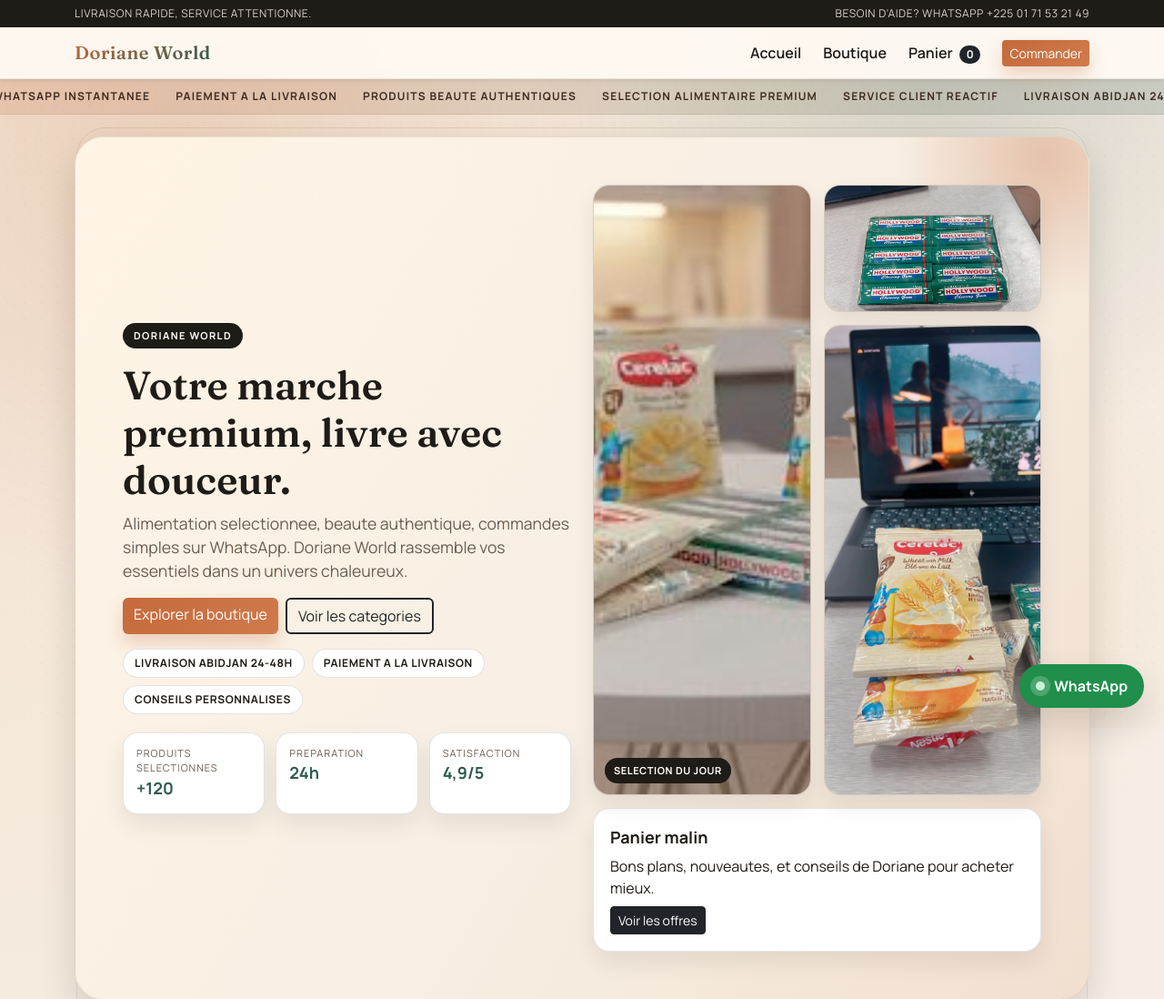
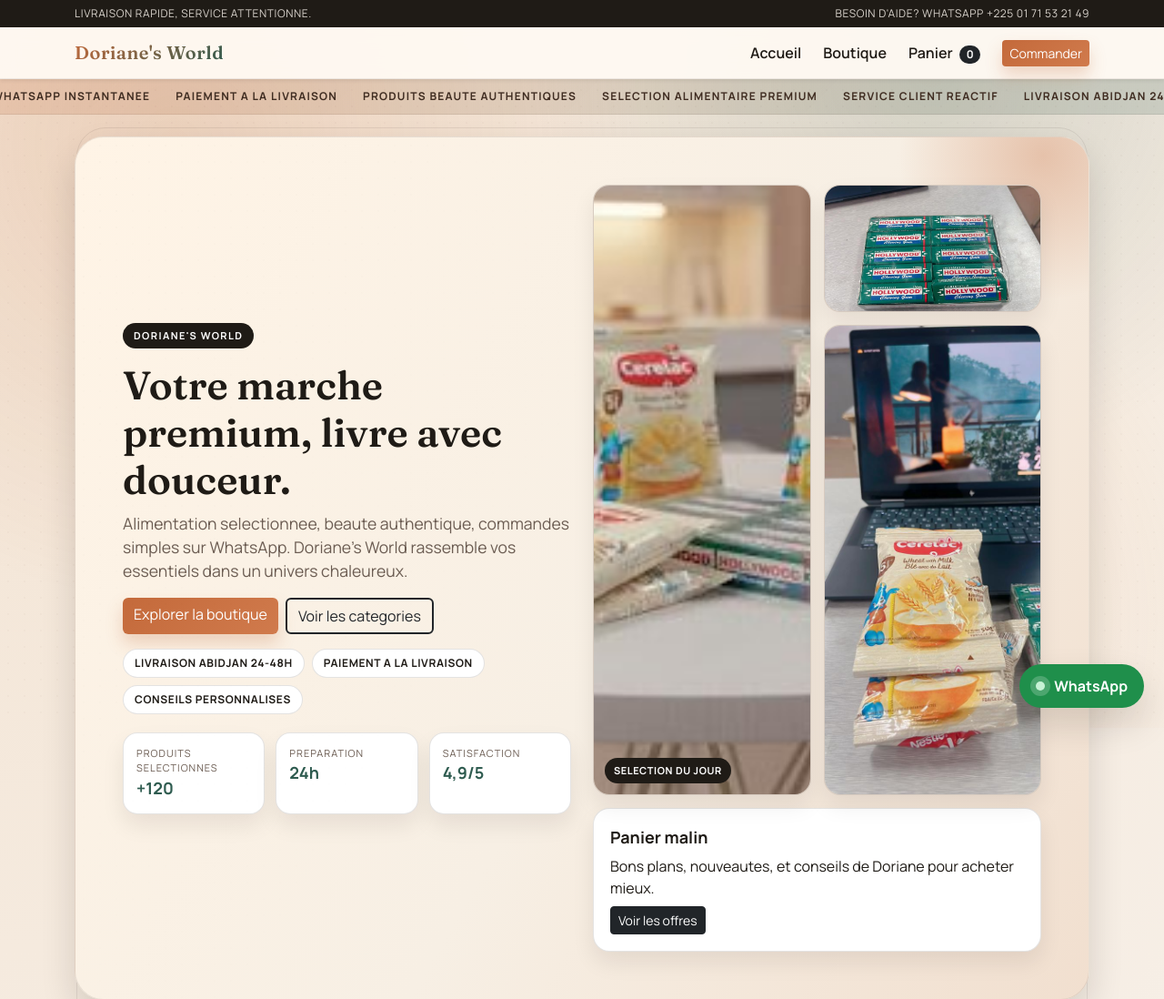
Before and after one commit to asaphfelix03-beep/doriane-world, a Django app: page / in a window 1280 px wide. Shown: the top 1098 px of the page at 91% size. Run offline with Django 4.2, Linux system fonts and the light colour scheme; data comes from the database, SQL or seed files in the repository.

Commit message:
Rebranding: Update site name to Doriane's World

```diff
--- a/doriane_world/settings.py
+++ b/doriane_world/settings.py
@@ -108,6 +108,6 @@ EMAIL_BACKEND = os.getenv(
 )
 DEFAULT_FROM_EMAIL = os.getenv(
     "DEFAULT_FROM_EMAIL",
-    "Doriane World <no-reply@dorianeworld.local>",
+    "Doriane's World <no-reply@dorianeworld.local>",
 )
 WHATSAPP_NUMBER = os.getenv("WHATSAPP_NUMBER", "2250171532149")
--- a/templates/base.html
+++ b/templates/base.html
@@ -4,7 +4,7 @@
 <head>
   <meta charset="utf-8">
   <meta name="viewport" content="width=device-width, initial-scale=1">
-  <title>Doriane World</title>
+  <title>Doriane's World</title>
   <link rel="preconnect" href="https://fonts.googleapis.com">
   <link rel="preconnect" href="https://fonts.gstatic.com" crossorigin>
   <link href="https://fonts.googleapis.com/css2?family=Fraunces:wght@600;700&family=Manrope:wght@400;600;700&display=swap" rel="stylesheet">
@@ -21,7 +21,7 @@
 
   <nav class="navbar navbar-expand-lg nav-cream shadow-sm">
     <div class="container">
-      <a class="navbar-brand brand-mark" href="{% url 'home' %}">Doriane World</a>
+      <a class="navbar-brand brand-mark" href="{% url 'home' %}">Doriane's World</a>
       <button class="navbar-toggler" type="button" data-bs-toggle="collapse" data-bs-target="#navMain">
         <span class="navbar-toggler-icon"></span>
       </button>
--- a/templates/home.html
+++ b/templates/home.html
@@ -5,9 +5,9 @@
   <section class="home-hero reveal">
     <div class="row g-4 align-items-center">
       <div class="col-lg-6">
-        <span class="home-badge">Doriane World</span>
+        <span class="home-badge">Doriane's World</span>
         <h1 class="home-title">Votre marche premium, livre avec douceur.</h1>
-        <p class="home-lead">Alimentation selectionnee, beaute authentique, commandes simples sur WhatsApp. Doriane World rassemble vos essentiels dans un univers chaleureux.</p>
+        <p class="home-lead">Alimentation selectionnee, beaute authentique, commandes simples sur WhatsApp. Doriane's World rassemble vos essentiels dans un univers chaleureux.</p>
         <div class="d-flex gap-2 home-actions">
           <a class="btn btn-accent" href="{% url 'shop' %}">Explorer la boutique</a>
           <a class="btn btn-outline-dark" href="#categories">Voir les categories</a>
--- a/templates/orders/quick_confirmation.html
+++ b/templates/orders/quick_confirmation.html
@@ -12,7 +12,7 @@
   </div>
   <div class="d-flex justify-content-center gap-2 flex-wrap mt-3">
     <a class="btn btn-accent" href="{% url 'shop' %}">Retour boutique</a>
-    <a class="btn btn-outline-dark" target="_blank" href="https://wa.me/2250171532149?text=Bonjour%20Doriane%20World%2C%20je%20confirme%20ma%20commande%20rapide.">Confirmer sur WhatsApp</a>
+    <a class="btn btn-outline-dark" target="_blank" href="https://wa.me/2250171532149?text=Bonjour%20Doriane's%20World%2C%20je%20confirme%20ma%20commande%20rapide.">Confirmer sur WhatsApp</a>
   </div>
 </div>
 {% endblock %}
```
Also changed, not shown: README.md.
